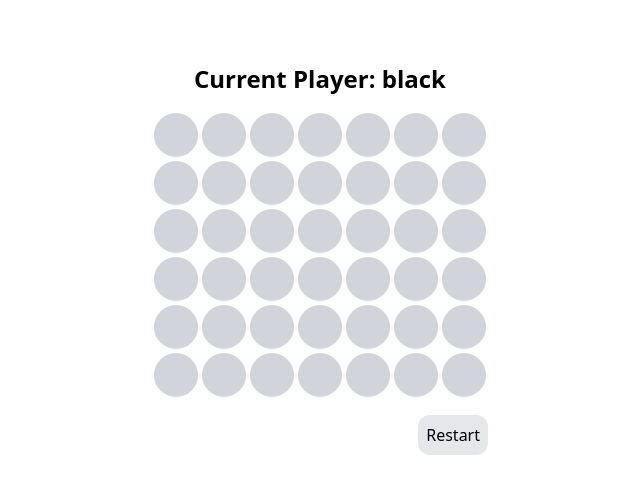
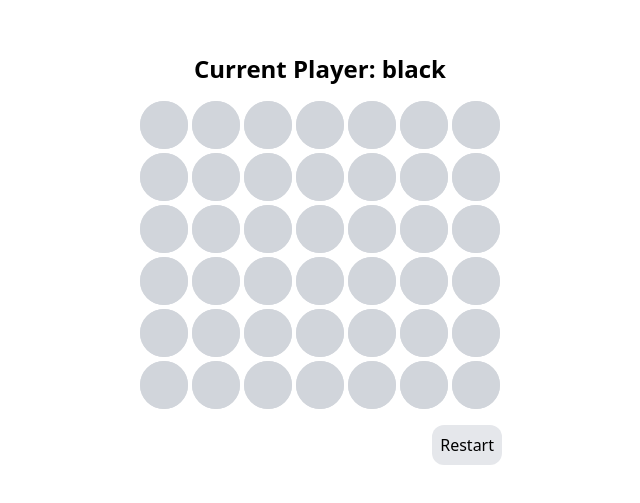
Before and after one commit to Dimirolz/connect-4-test, a React app: page / in a window 1280 px wide. Shown: the part 141-644 px from the top of the page, without its empty margins (320-960 px from the left). Built offline with nearby package versions, Linux system fonts and the light colour scheme; the HTML template or start-up script is replaced by a standard one.

Commit message:
feat: add animation and change column layout

```diff
--- a/package.json
+++ b/package.json
@@ -11,9 +11,11 @@
   },
   "dependencies": {
     "@reduxjs/toolkit": "^2.2.5",
+    "clsx": "^2.1.1",
     "react": "^18.3.1",
     "react-dom": "^18.3.1",
-    "react-redux": "^9.1.2"
+    "react-redux": "^9.1.2",
+    "tailwind-merge": "^2.3.0"
   },
   "devDependencies": {
     "@types/react": "^18.3.3",
--- a/src/components/Board.tsx
+++ b/src/components/Board.tsx
@@ -1,23 +1,25 @@
-import {createEmptyBoard} from '../features/board/boardSlice'
+import {BOARD_HEIGHT, BOARD_WIDTH} from '../features/board/boardUtils'
 import BoardHeader from './BoardHeader'
 import Cell from './Cell'
+import Column from './Column'
 import GameRestartButton from './GameRestartButton'
 
 export default function Board() {
-	const emptyBoard = createEmptyBoard()
 	return (
 		<div>
 			<div className="flex flex-col items-center">
 				<BoardHeader />
 			</div>
-			<div className="flex flex-col">
-				{emptyBoard.map((row, rowIndex) => (
-					<div className="flex" key={rowIndex}>
-						{row.map((_, colIndex) => (
-							<Cell key={`${colIndex}-${rowIndex}`} row={rowIndex} col={colIndex} />
-						))}
-					</div>
-				))}
+			<div className="flex relative">
+				{new Array(BOARD_WIDTH).fill(0).map((_, colIndex) => {
+					return (
+						<Column col={colIndex} key={colIndex}>
+							{new Array(BOARD_HEIGHT).fill(0).map((_, rowIndex) => {
+								return <Cell key={`${colIndex}-${rowIndex}`} row={rowIndex} col={colIndex} />
+							})}
+						</Column>
+					)
+				})}
 			</div>
 
 			<div className="flex">
--- a/src/components/Cell.tsx
+++ b/src/components/Cell.tsx
@@ -1,30 +1,24 @@
-import {makeTurn} from '../features/board/boardSlice'
-import {useAppDispatch, useAppSelector} from '../hooks/store'
-import {cellBgColors, CellState} from '../utils'
+import {CSSProperties} from 'react'
+import {useAppSelector} from '../hooks/store'
+import {CellState, cellBgColors, cn} from '../utils'
 
 export default function Cell({row, col}: {row: number; col: number}) {
 	const value = useAppSelector((state) => state.board.board[row][col])
-	const dispatch = useAppDispatch()
-	const color = cellBgColors[value]
-	const hoverColor = value === CellState.EMPTY ? 'bg-gray-400' : ''
+	const bgColor = cellBgColors[value]
+	const startY = `calc(-${row * 100}% - 48px)`
+	const fallDuration = `${Math.max(row * 0.1, 0.15)}s`
 
 	return (
-		<button
-			className={'group h-12 w-12 cursor-pointer p-[2px]'}
-			onClick={() =>
-				dispatch(
-					makeTurn({
-						col,
-					}),
-				)
-			}>
+		<div className="flex h-12 w-12 items-center justify-center rounded-full bg-gray-300">
 			<div
-				className={`h-full w-full rounded-full ${color} flex items-center justify-center group-hover:${hoverColor}`}>
-				{/* {row}/{col} */}
+				style={{'--start-y': startY, '--fall-duration': fallDuration} as CSSProperties}
+				className={cn('flex h-full w-full items-center justify-center rounded-full', bgColor, {
+					'animate-fall': value === CellState.BLACK || value === CellState.RED,
+				})}>
 				{(value === CellState.BLACK_WIN || value === CellState.RED_WIN) && (
 					<span className="text-white">X</span>
 				)}
 			</div>
-		</button>
+		</div>
 	)
 }
--- /dev/null
+++ b/src/components/Column.tsx
@@ -0,0 +1,27 @@
+import {makeTurn} from '../features/board/boardSlice'
+import {useAppDispatch, useAppSelector} from '../hooks/store'
+import {CellState, cn} from '../utils'
+
+type TColumnProps = React.PropsWithChildren<React.ComponentPropsWithoutRef<'button'>> & {
+	col: number
+	className?: string
+}
+
+export default function Column({className, children, col, ...props}: TColumnProps) {
+	const dispatch = useAppDispatch()
+	const columnIsFull = useAppSelector((state) =>
+		state.board.board.every((row) => row[col] !== CellState.EMPTY),
+	)
+
+	return (
+		<button
+			className={cn('flex flex-col rounded px-[2px] gap-1', className, {
+				'hover:bg-gray-100': !columnIsFull,
+			})}
+			onClick={() => dispatch(makeTurn({col}))}
+			disabled={columnIsFull}
+			{...props}>
+			{children}
+		</button>
+	)
+}
--- a/src/components/GameRestartButton.tsx
+++ b/src/components/GameRestartButton.tsx
@@ -1,5 +1,6 @@
 import {restartGame} from '../features/board/boardSlice'
 import {useAppDispatch, useAppSelector} from '../hooks/store'
+import { cn } from '../utils'
 
 export default function GameRestartButton() {
 	const dispatch = useAppDispatch()
@@ -7,7 +8,10 @@ export default function GameRestartButton() {
 	const isDraw = useAppSelector((state) => state.board.isDraw)
 	return (
 		<button
-			className={`ml-auto mt-4 rounded-xl p-2 ${isWin || isDraw ? 'bg-green-500' : 'bg-gray-200'}`}
+			className={cn('ml-auto mt-4 rounded-xl p-2', {
+				'bg-green-500': isWin || isDraw,
+				'bg-gray-200': !isWin && !isDraw,
+			})}
 			onClick={() => dispatch(restartGame())}>
 			Restart
 		</button>
--- a/src/utils.ts
+++ b/src/utils.ts
@@ -1,4 +1,10 @@
-import type { CellValue } from "./types"
+import {clsx, ClassValue} from 'clsx'
+import {twMerge} from 'tailwind-merge'
+import type {CellValue} from './types'
+
+export const cn = (...args: ClassValue[]) => {
+	return twMerge(clsx(...args))
+}
 
 export enum CellState {
 	EMPTY = 0,
@@ -8,7 +14,6 @@ export enum CellState {
 	RED_WIN = 4,
 }
 
-
 export const cellBgColors = {
 	0: 'bg-gray-300',
 	1: 'bg-black',
--- a/tailwind.config.ts
+++ b/tailwind.config.ts
@@ -3,10 +3,20 @@ import {Config} from 'tailwindcss'
 const config: Config = {
 	content: ['./index.html', './src/**/*.{js,ts,jsx,tsx}'],
 	theme: {
-    container: {
-      center: true,
+		container: {
+			center: true,
 		},
-		extend: {},
+		extend: {
+			keyframes: {
+				fall: {
+					'0%': {transform: 'translateY(var(--start-y, -100%))'},
+					'100%': {transform: 'translateY(0)'},
+				},
+			},
+			animation: {
+				fall: 'fall var(--fall-duration, 0.5s) linear',
+			},
+		},
 	},
 	plugins: [],
 }
```
Also changed, not shown: 1 other file (tests, documents, lock files or other folders).
